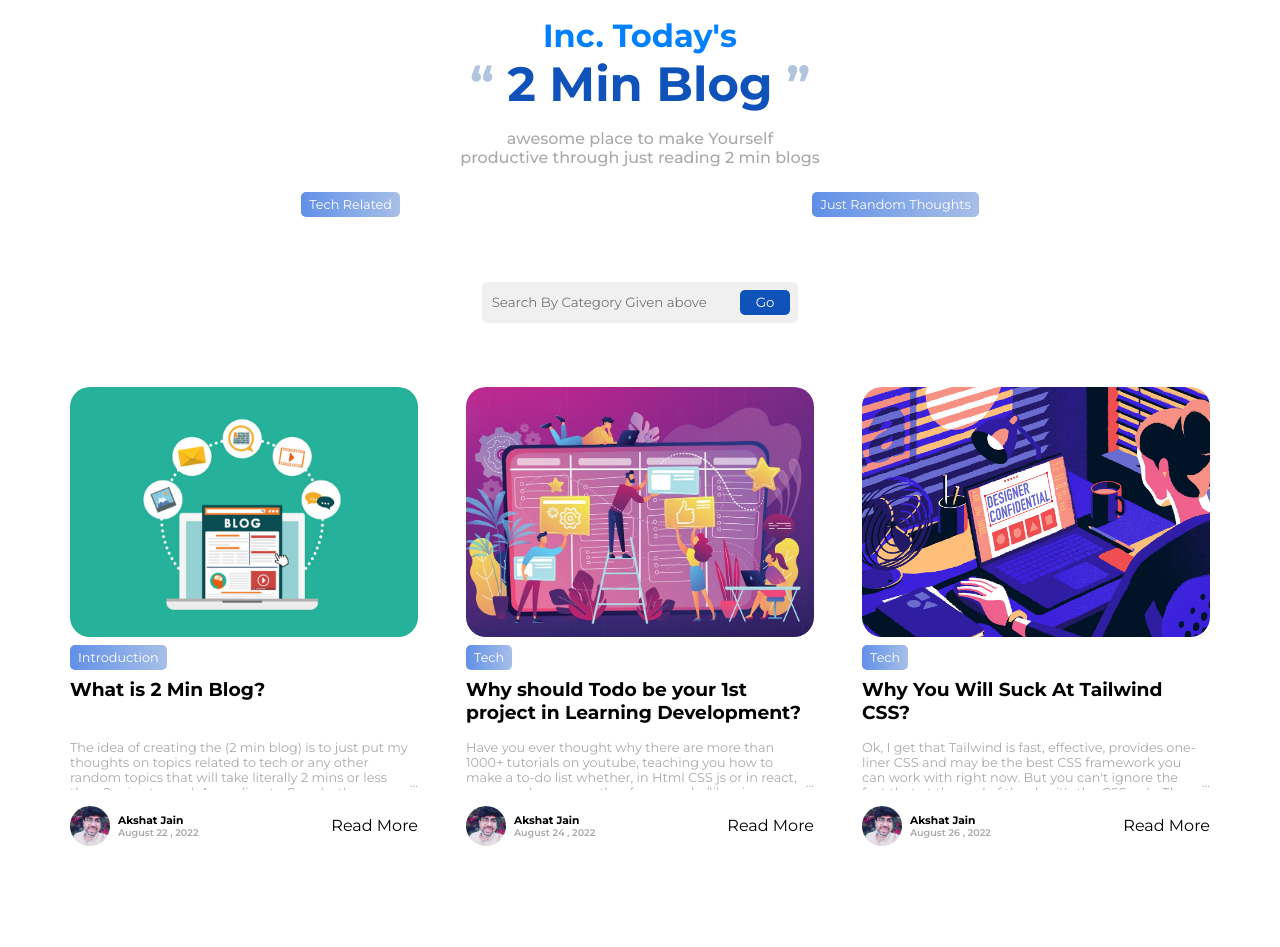
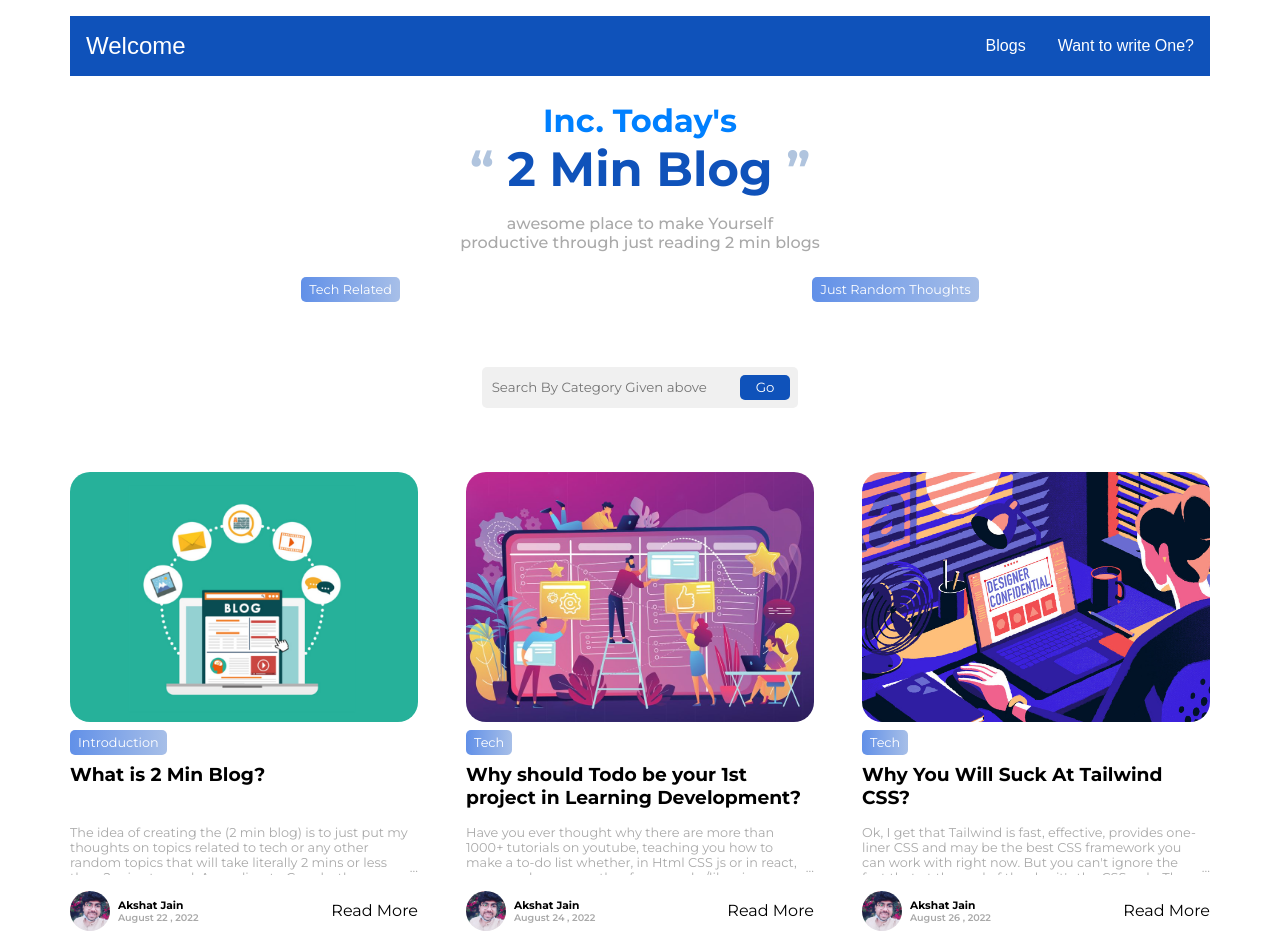
Before and after one commit to Akshat2Jain/2min-Blog, a React (Create React App) app: page / in a window 1280 px wide. Before the commit the page ends 862 px from the top, so only its background shows below. Built offline with nearby package versions, Linux system fonts and the light colour scheme.

Commit message:
added navbar

```diff
--- a/src/App.jsx
+++ b/src/App.jsx
@@ -1,16 +1,18 @@
-import React from 'react';
-import { Redirect, Route, Switch } from 'react-router-dom';
-import './App.css';
-import Blog from './pages/Blog';
-import Home from './pages/Home';
+import React from "react";
+import { Redirect, Route, Switch } from "react-router-dom";
+import "./App.css";
+import Blog from "./pages/Blog";
+import Home from "./pages/Home";
+import Navbar from "./components/Navbar/Navbar";
 
 const App = () => {
   return (
-    <div className='container'>
+    <div className="container">
+      <Navbar />
       <Switch>
-        <Route path='/' exact component={Home} />
-        <Route path='/blog/:id' component={Blog} />
-        <Redirect to='/' />
+        <Route path="/" exact component={Home} />
+        <Route path="/blog/:id" component={Blog} />
+        <Redirect to="/" />
       </Switch>
     </div>
   );
--- /dev/null
+++ b/src/components/Navbar/Navbar.css
@@ -0,0 +1,27 @@
+
+.navbar {
+    display: flex;
+    align-items: center;
+    background:#0f52ba;
+    color: white;
+    font-family: Arial, Helvetica, sans-serif;
+    font-weight: 300;
+    margin-bottom: 25px;
+}
+
+.navbar__title {
+    margin-right: auto;
+    font-size: 150%;
+    padding: 12px 16px;
+}
+
+.navbar__item {
+    padding: 16px 16px;
+    cursor: pointer;
+    vertical-align: middle;
+
+}
+.navbar__item:hover{
+    letter-spacing: 0.8px;
+    transition: 0.5s ease;
+}
--- /dev/null
+++ b/src/components/Navbar/Navbar.js
@@ -0,0 +1,15 @@
+import React from "react";
+import "./Navbar.css"
+import { Link } from "react-router-dom";
+const Navbar = () => {
+  return (
+    <header className="navbar">
+      <Link className="navbar__title navbar__item" to={"/"} style={{ textDecoration: 'none',color:"white" }}>Welcome</Link>
+      <Link className="navbar__item" to={"/"} style={{ textDecoration: 'none',color:"white" }}>Blogs</Link>
+      <div className="navbar__item">Want to write One?</div>
+
+    </header>
+  );
+};
+
+export default Navbar;
```
